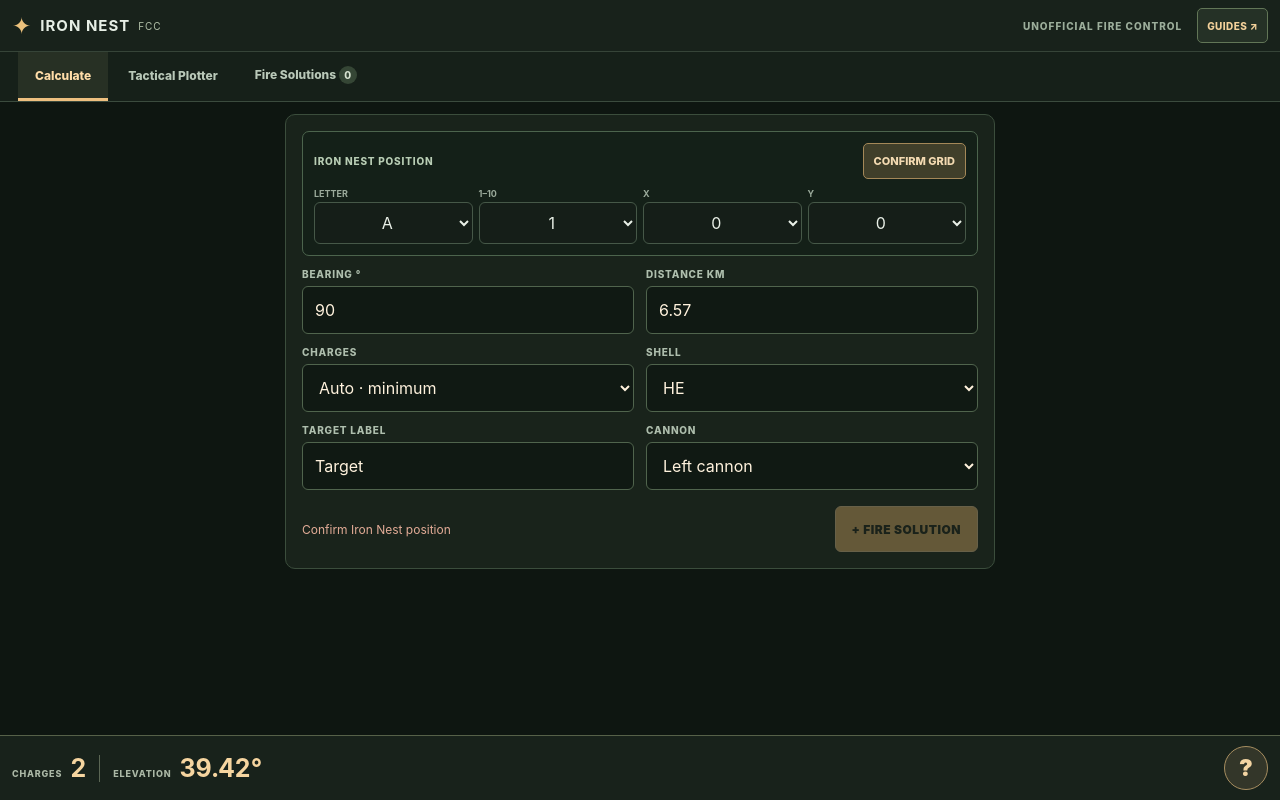
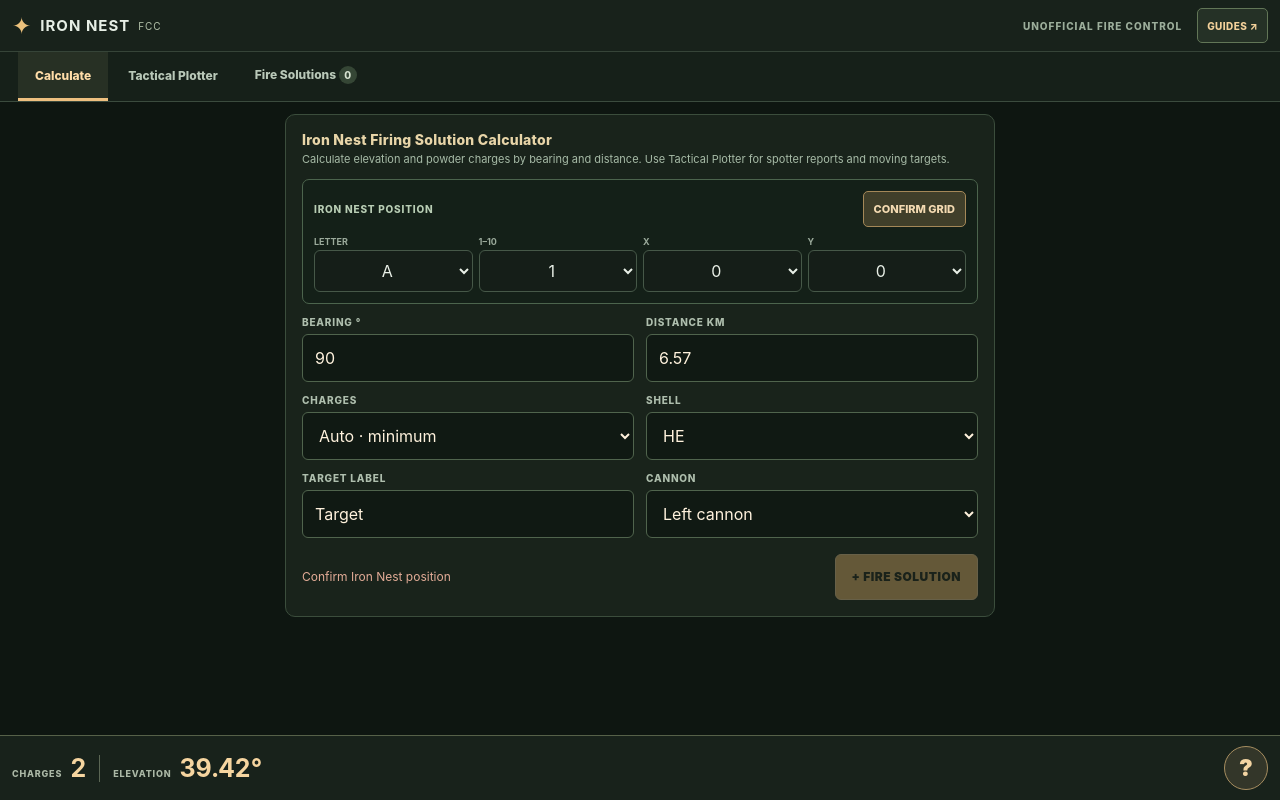
Before and after one commit to Halfe85/IronNest-Firingsollutioncalculator, an Angular app: page / in a window 1280 px wide. Built offline with nearby package versions, Linux system fonts and the light colour scheme.

Commit message:
seo: add concise readable calculator description to Angular home view

```diff
--- a/src/app/app.css
+++ b/src/app/app.css
@@ -329,3 +329,9 @@
  .top-label{display:none}
  .top-guide-link{font-size:10px;min-height:37px}
 }
+
+/* Compact crawlable explanation for the default calculator workspace. */
+.calc-intro{display:grid;gap:3px}
+.calc-intro h2{font-size:14px;letter-spacing:.25px;color:#e8d5a8;
+ margin:0;font-weight:850;line-height:1.25}
+.calc-intro p{font-size:11px;line-height:1.4;color:#a7bba7;margin:0}
--- a/src/app/app.html
+++ b/src/app/app.html
@@ -17,6 +17,10 @@
     <div class="tab-content" [class.shots-tab-content]="tab()==='shots'">
       @if(tab()==='calc'){
         <section class="compact-calculator">
+          <div class="calc-intro">
+            <h2>Iron Nest Firing Solution Calculator</h2>
+            <p>Calculate elevation and powder charges by bearing and distance. Use Tactical Plotter for spotter reports and moving targets.</p>
+          </div>
           <div class="calc-nest">
             <div class="calc-nest-head"><span>IRON NEST POSITION</span>
               @if(nestConfirmed()){<strong>{{gridInputLabel(nestGrid())}}</strong>}
```
